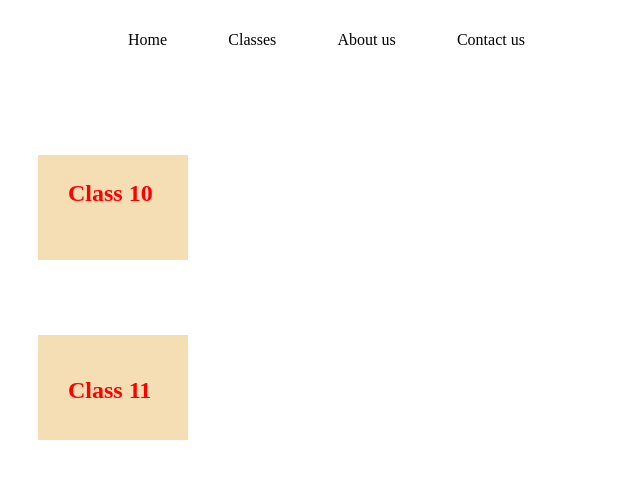
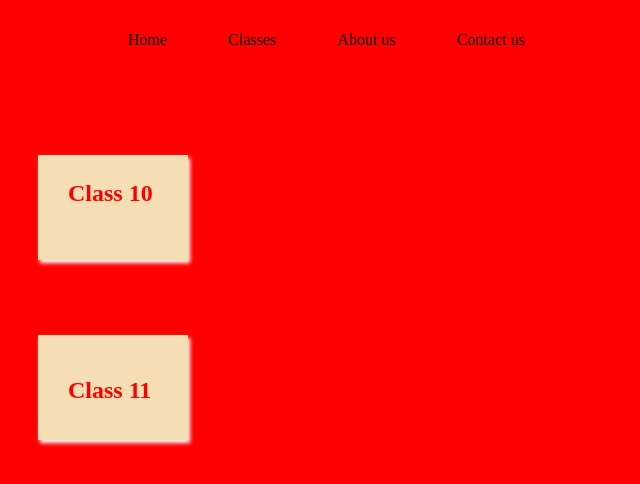
Before and after one commit to Tyagijii/Monetizes, a plain HTML site: page index.html in a window 1280 px wide. Shown: the whole page, without its empty margins (0-640 px from the left). Drawn offline with Linux system fonts and the light colour scheme.

Commit message:
Update navstyle.css

```diff
--- a/navstyle.css
+++ b/navstyle.css
@@ -3,7 +3,8 @@
   text-decoration-line: none;
 }
 body{
-  background-image: /background.jpg;
+  background : red;
+  background-image: background.jpg;
   background-size: 100%;
 }
 .header {
```
